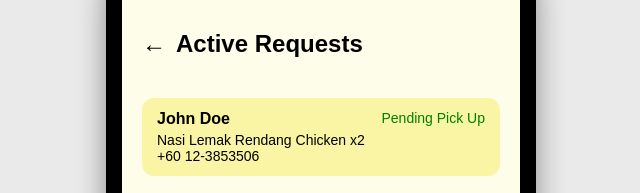
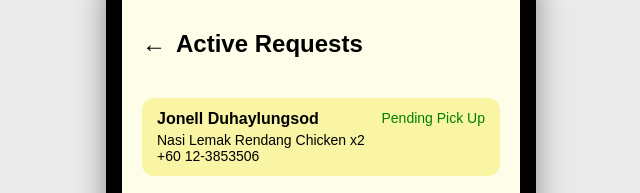
Before and after one commit to wennjun/foodcycle, a plain HTML site: page activedetails.html in a window 1280 px wide. Shown: the top 193 px of the page, without its empty margins (319-959 px from the left). Drawn offline with Linux system fonts and the light colour scheme.

Commit message:
Update activedetails.html

```diff
--- a/activedetails.html
+++ b/activedetails.html
@@ -128,7 +128,7 @@
 
     <div class="user-info">
       <div>
-        <b>John Doe</b>
+        <b>Jonell Duhaylungsod</b>
         Nasi Lemak Rendang Chicken x2<br/>
         +60 12-3853506
       </div>
```
